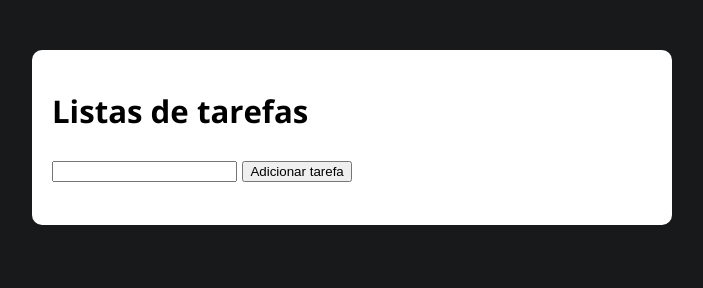
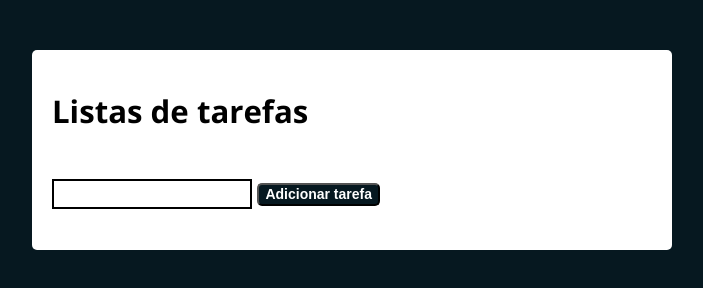
Before and after one commit to alexalcantaral/lista-de-tarefas-js, a plain HTML site: page index.html in a window 1280 px wide. Shown: the whole page, without its empty margins (288-991 px from the left). Drawn offline with nearby package versions, Linux system fonts and the light colour scheme.

Commit message:
Aplicando algumas mudanças nas estilizações do input de texto e no botão de adicionar tarefa

```diff
--- a/assets/css/style.css
+++ b/assets/css/style.css
@@ -1,7 +1,7 @@
 @import url('https://fonts.googleapis.com/css?family=Open+Sans:400,700&display=swap');
 :root {
-  --primary-color: rgb(23, 25, 26);
-  --primary-color-darker: rgb(11, 27, 31);
+  --primary-color: rgb(6, 24, 32);
+  --primary-color-darker: rgb(23, 28, 29);
 }
 
 *{
@@ -23,7 +23,7 @@ body{
   margin: 50px auto;
   background: #fff;
   padding: 20px;
-  border-radius: 10px;
+  border-radius: 5px;
 }
 
 form input, form label, form button{
@@ -32,27 +32,32 @@ form input, form label, form button{
   margin-bottom: 10px;
 }
 
-form input{
-  font-size: 24px;
-  height: 50px;
+.input-tarefa{
+  width: 200px;
+  font-size: 18px;
+  height: 30px;
   padding: 0 20px;
+  border: 2px solid black;
+  background: transparent;
+  outline: none;
 }
 
-form input:focus{
-  outline: 1px solid var(--primary-color);
+.input-tarefa:focus{
+  border-color: var(--primary-color);
+  outline: none;
 }
 
-form button{
-  border: none;
+button{
+  border-radius: 5px;
   background: var(--primary-color);
   color: #fff;
-  font-size: 18px;
-  font-weight: 700;
-  height: 50px;
+  font-size: 14px;
+  font-weight: bolder;
+  height: 23px;
   cursor: pointer;
   margin-top: 30px;
 }
 
-form button:hover{
-  background: var(--primary-color-darker);
+button:hover{
+  background: rgb(14, 14, 77);
 }
--- a/index.html
+++ b/index.html
@@ -7,7 +7,7 @@
   <meta http-equiv="X-UA-Compatible" content="ie=edge">
   <title>Listas de tarefas</title>
   <link rel="stylesheet" href="./assets/css/style.css">
-  <link rel="shortcut icon" href="img/favicon.ico" type="image/x-icon">
+  <link rel="shortcut icon" href="assets/img/favicon2.ico" type="image/x-icon">
 </head>
 
 <body>
```
Also changed, not shown: assets/img/favicon2.ico (renamed from assets/img/favicon.ico).
